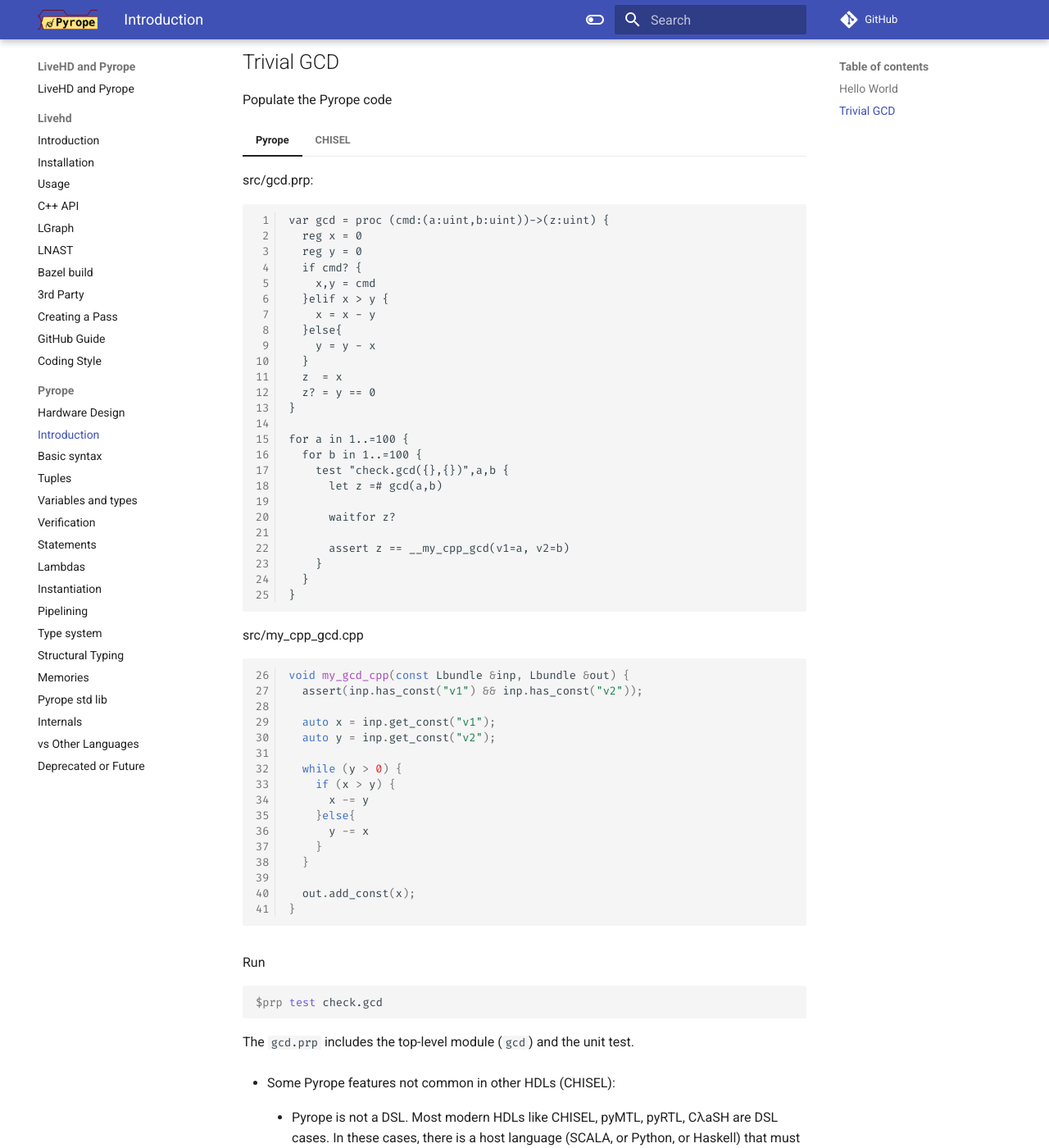
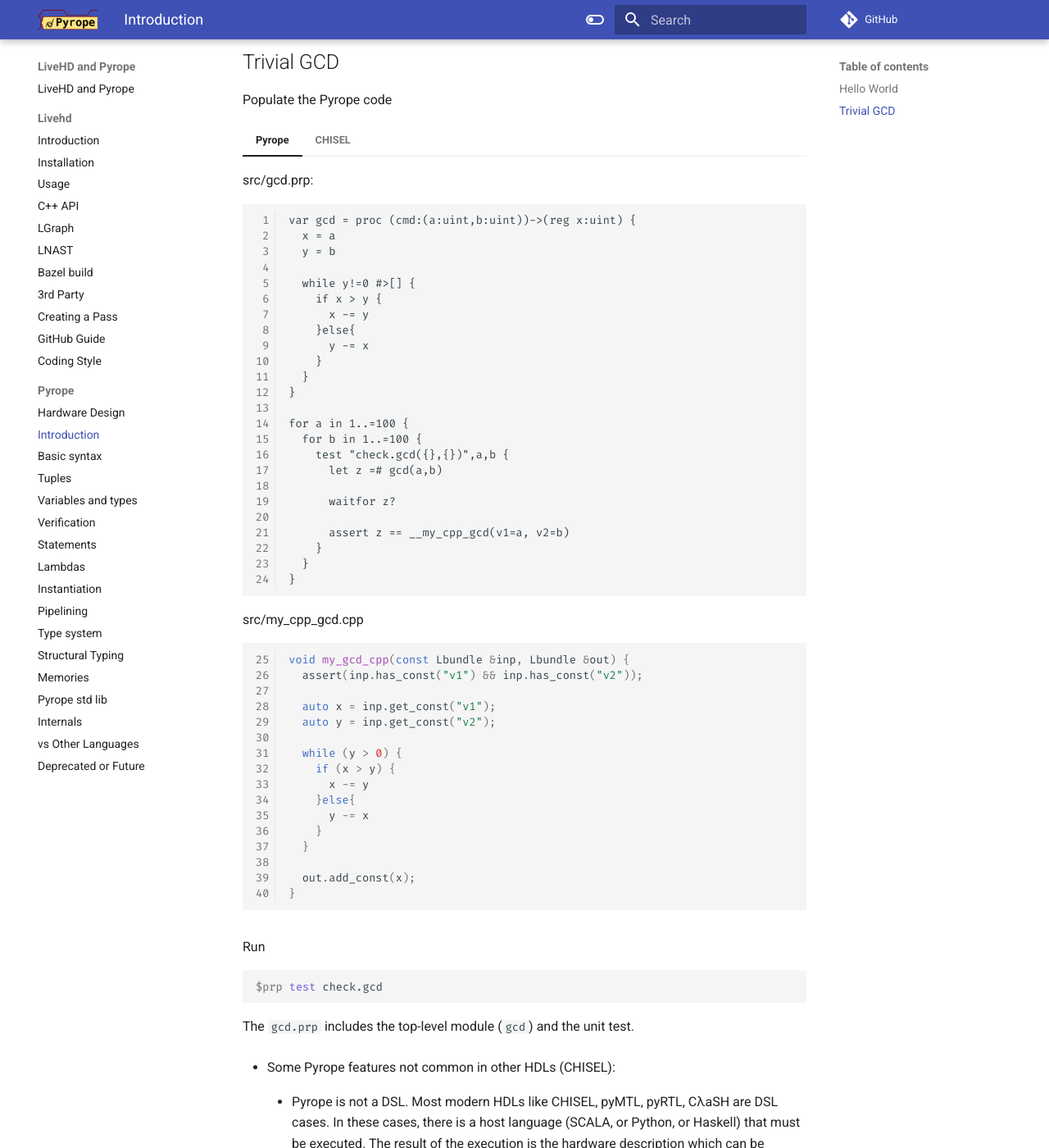
Before and after one commit to masc-ucsc/docs, an MkDocs documentation site: the page built from docs/pyrope/01-introduction.md, in a window 1280 px wide and 1400 px high, scrolled down 1451 px. Shown: the whole window at 82% size. Built offline with MkDocs 1.6.1 and Material for MkDocs 9.7.7, drawn with Linux system fonts in a browser that asks for light colours; comment, search, counter and statistics services are not loaded.

Commit message:
fix doc format issue

````diff
--- a/docs/pyrope/01-introduction.md
+++ b/docs/pyrope/01-introduction.md
@@ -58,18 +58,17 @@ Populate the Pyrope code
 
     src/gcd.prp:
     ```pyrope linenums="1"
-    var gcd = proc (cmd:(a:uint,b:uint))->(z:uint) {
-      reg x = 0
-      reg y = 0
-      if cmd? {
-        x,y = cmd
-      }elif x > y {
-        x = x - y
-      }else{
-        y = y - x
+    var gcd = proc (cmd:(a:uint,b:uint))->(reg x:uint) {
+      x = a
+      y = b
+
+      while y!=0 #>[] {
+        if x > y {
+          x -= y
+        }else{
+          y -= x
+        }
       }
-      z  = x
-      z? = y == 0
     }
 
     for a in 1..=100 {
@@ -86,7 +85,7 @@ Populate the Pyrope code
     ```
 
     src/my_cpp_gcd.cpp
-    ```c++ linenums="26"
+    ```c++ linenums="25"
     void my_gcd_cpp(const Lbundle &inp, Lbundle &out) {
       assert(inp.has_const("v1") && inp.has_const("v2"));
 
````
Also changed, not shown: docs/pyrope/05-assert.md (+2 -2 lines).
